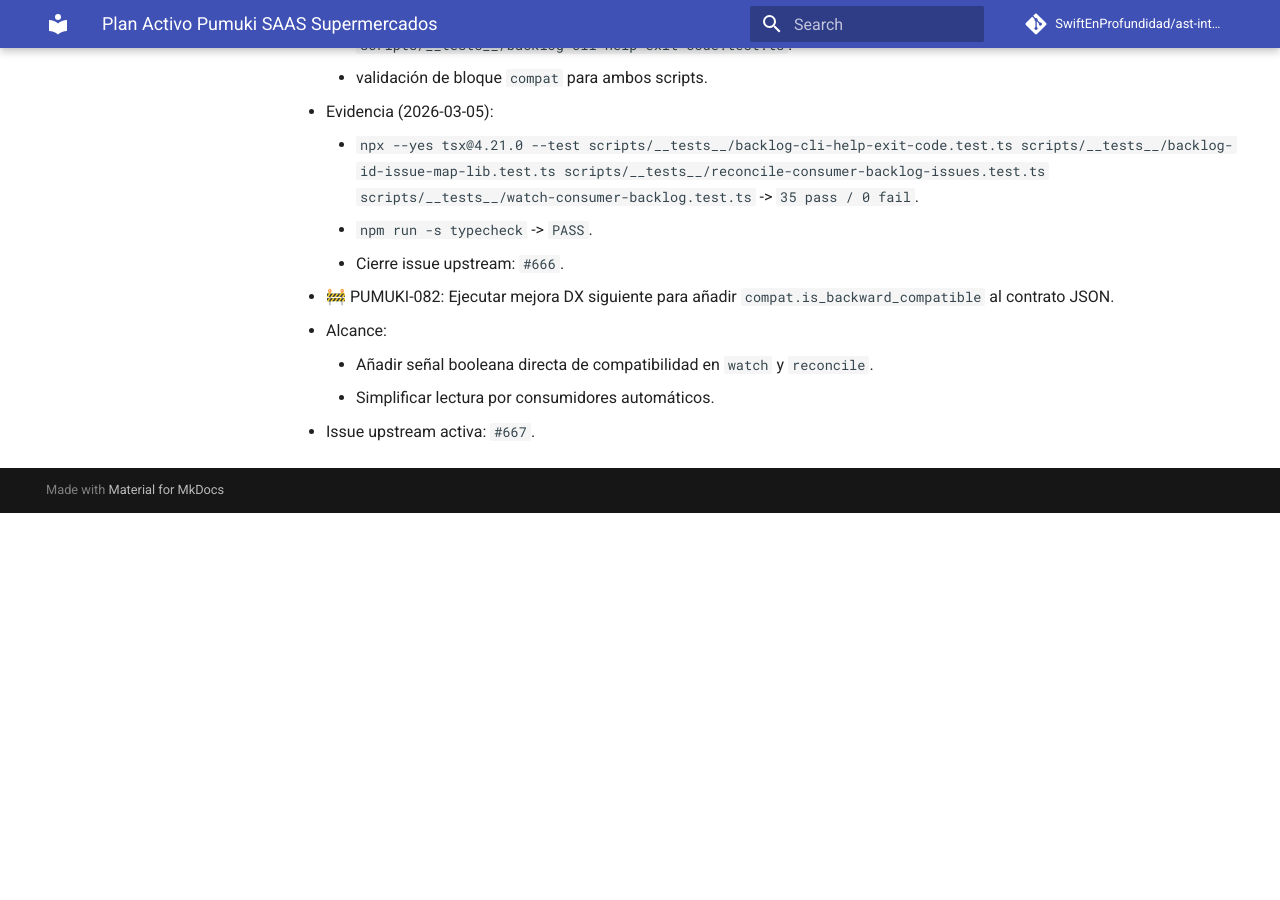
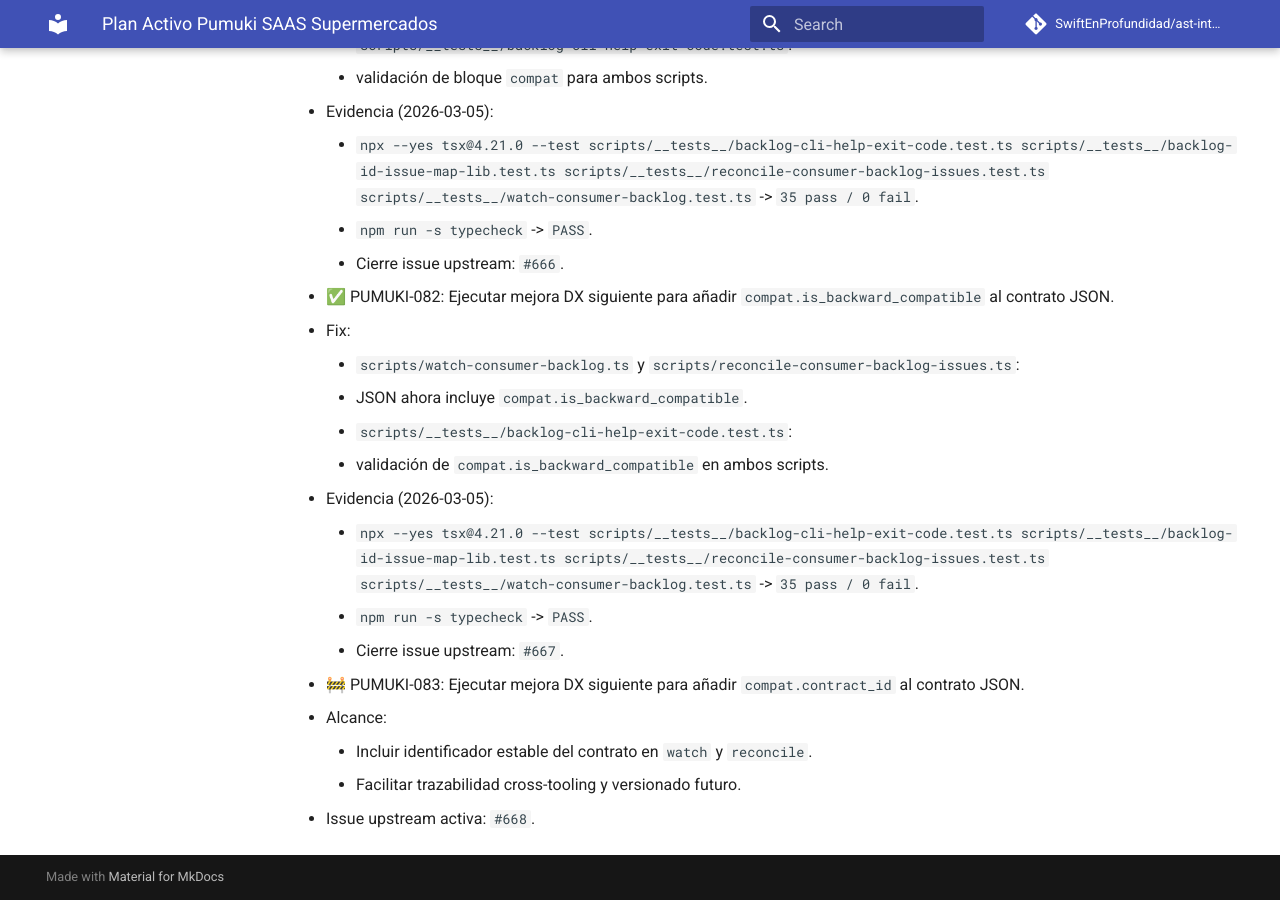
Before and after one commit to SwiftEnProfundidad/ast-intelligence-hooks, an MkDocs documentation site: the page built from docs/seguimiento-activo-pumuki-saas-supermercados.md, in a window 1280 px wide and 900 px high, scrolled down 35574 px. Built offline with MkDocs 1.6.1 and Material for MkDocs 9.7.7, drawn with Linux system fonts in a browser that asks for light colours; comment, search, counter and statistics services are not loaded; before the commit the page ends 36087 px from its top, so only the background shows below that.

Commit message:
feat(backlog-tools): add compat is_backward_compatible

```diff
--- a/docs/seguimiento-activo-pumuki-saas-supermercados.md
+++ b/docs/seguimiento-activo-pumuki-saas-supermercados.md
@@ -937,8 +937,19 @@
     - `npm run -s typecheck` -> `PASS`.
     - Cierre issue upstream: `#666`.
 
-- 🚧 PUMUKI-082: Ejecutar mejora DX siguiente para añadir `compat.is_backward_compatible` al contrato JSON.
+- ✅ PUMUKI-082: Ejecutar mejora DX siguiente para añadir `compat.is_backward_compatible` al contrato JSON.
+  - Fix:
+    - `scripts/watch-consumer-backlog.ts` y `scripts/reconcile-consumer-backlog-issues.ts`:
+      - JSON ahora incluye `compat.is_backward_compatible`.
+    - `scripts/__tests__/backlog-cli-help-exit-code.test.ts`:
+      - validación de `compat.is_backward_compatible` en ambos scripts.
+  - Evidencia (2026-03-05):
+    - `npx --yes tsx@4.21.0 --test scripts/__tests__/backlog-cli-help-exit-code.test.ts scripts/__tests__/backlog-id-issue-map-lib.test.ts scripts/__tests__/reconcile-consumer-backlog-issues.test.ts scripts/__tests__/watch-consumer-backlog.test.ts` -> `35 pass / 0 fail`.
+    - `npm run -s typecheck` -> `PASS`.
+    - Cierre issue upstream: `#667`.
+
+- 🚧 PUMUKI-083: Ejecutar mejora DX siguiente para añadir `compat.contract_id` al contrato JSON.
   - Alcance:
-    - Añadir señal booleana directa de compatibilidad en `watch` y `reconcile`.
-    - Simplificar lectura por consumidores automáticos.
-  - Issue upstream activa: `#667`.
+    - Incluir identificador estable del contrato en `watch` y `reconcile`.
+    - Facilitar trazabilidad cross-tooling y versionado futuro.
+  - Issue upstream activa: `#668`.
```
Also changed, not shown: docs/registro-maestro-de-seguimiento.md (+2 -2 lines), 3 other files.
